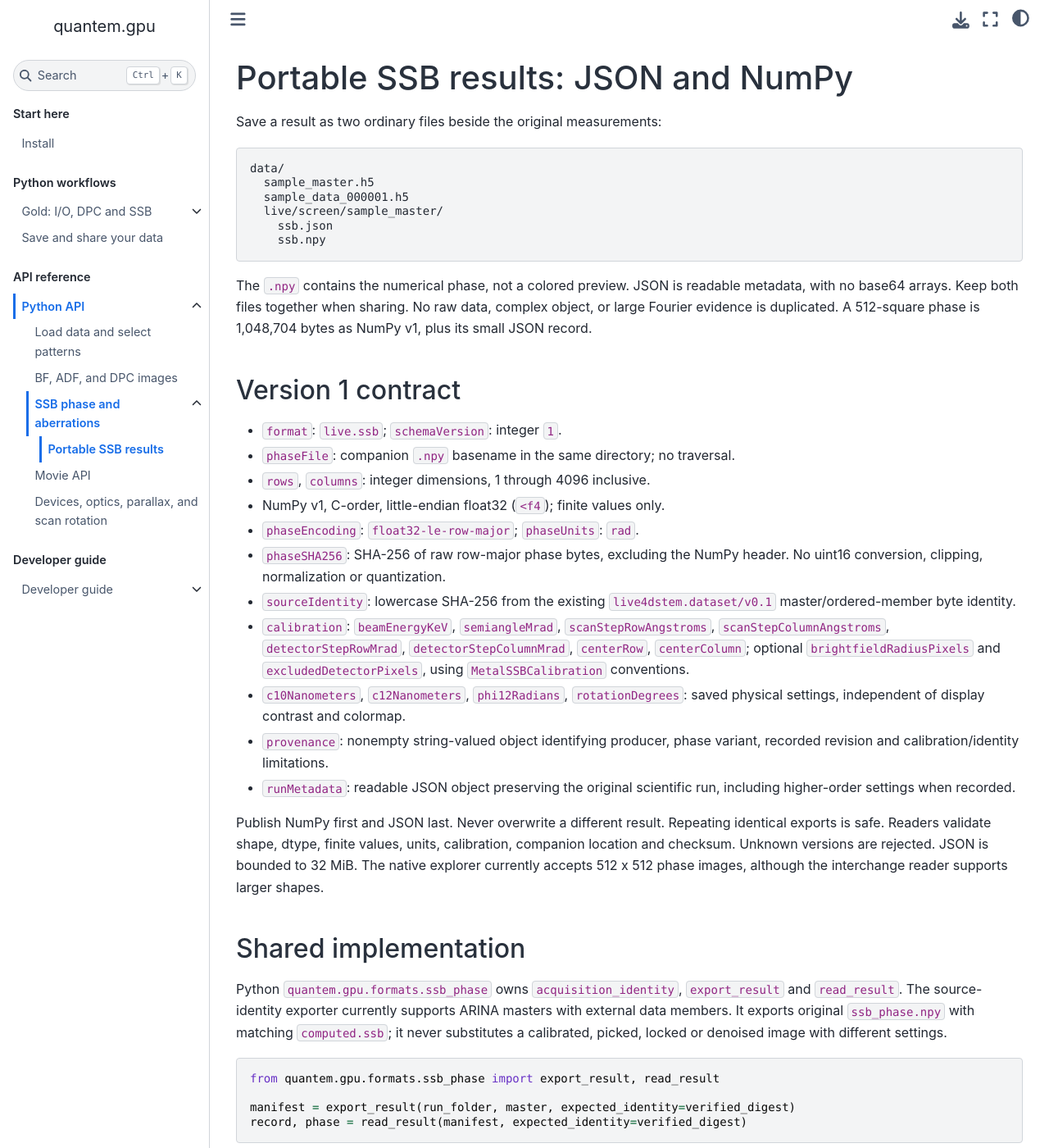
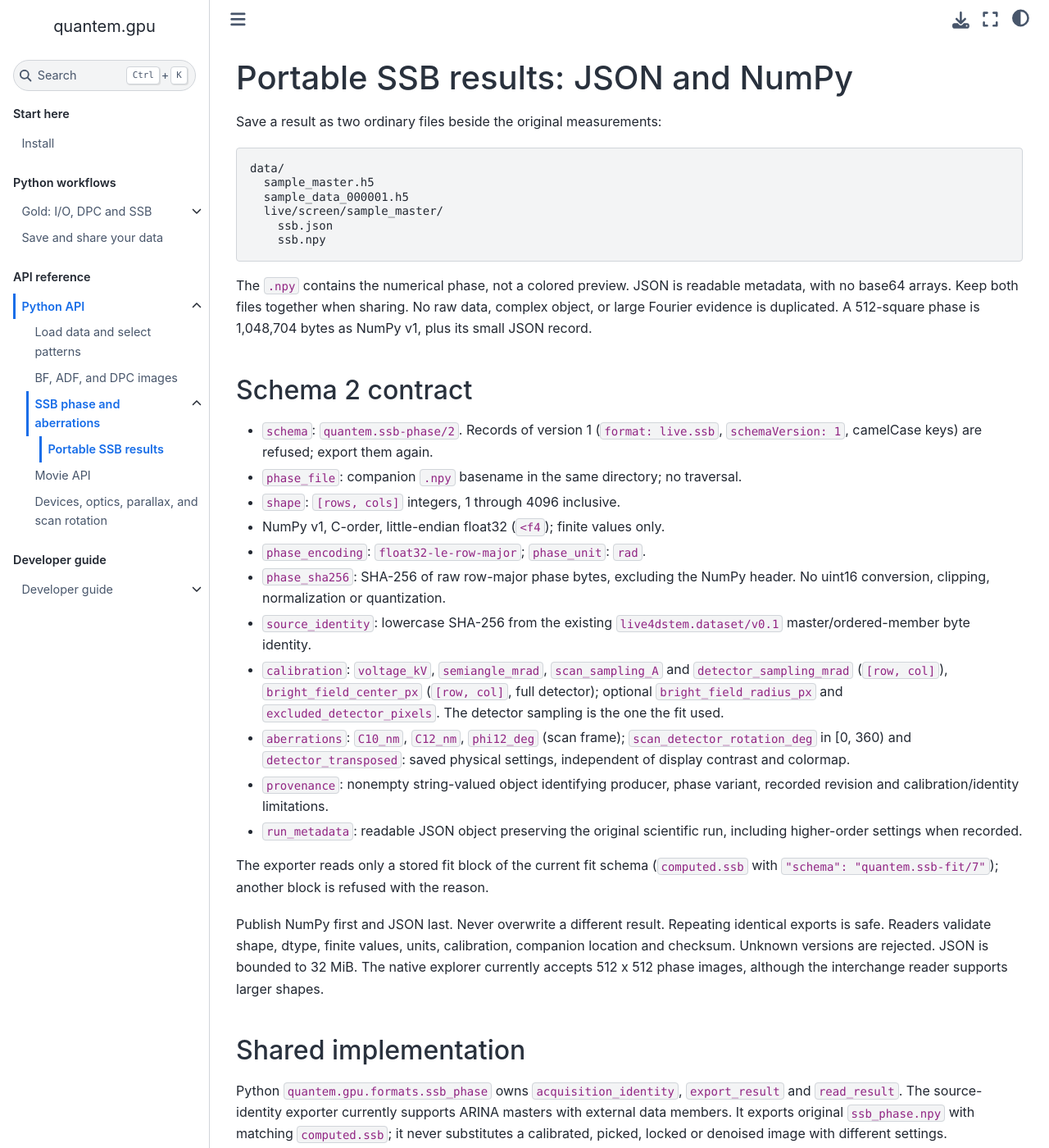
Before and after one commit to bobleesj/quantem.gpu, a Jupyter Book: the page built from docs/api/ssb-phase-artifact.md, in a window 1280 px wide and 1400 px high. Shown: the whole window at 82% size. Built offline with Jupyter Book 1.0.4 settings and Sphinx 7.4.7 and the Sphinx Book theme 1.1.4, drawn with Linux system fonts in a browser that asks for light colours; pages that are not in the unit, such as notebooks, are missing from menus.

Commit message:
refactor: portable ssb phase record is quantem.ssb-phase/2 vocabulary

```diff
--- a/docs/api/ssb-phase-artifact.md
+++ b/docs/api/ssb-phase-artifact.md
@@ -16,27 +16,33 @@ metadata, with no base64 arrays. Keep both files together when sharing. No raw
 data, complex object, or large Fourier evidence is duplicated. A 512-square
 phase is 1,048,704 bytes as NumPy v1, plus its small JSON record.
 
-## Version 1 contract
+## Schema 2 contract
 
-- `format`: `live.ssb`; `schemaVersion`: integer `1`.
-- `phaseFile`: companion `.npy` basename in the same directory; no traversal.
-- `rows`, `columns`: integer dimensions, 1 through 4096 inclusive.
+- `schema`: `quantem.ssb-phase/2`. Records of version 1 (`format: live.ssb`,
+  `schemaVersion: 1`, camelCase keys) are refused; export them again.
+- `phase_file`: companion `.npy` basename in the same directory; no traversal.
+- `shape`: `[rows, cols]` integers, 1 through 4096 inclusive.
 - NumPy v1, C-order, little-endian float32 (`<f4`); finite values only.
-- `phaseEncoding`: `float32-le-row-major`; `phaseUnits`: `rad`.
-- `phaseSHA256`: SHA-256 of raw row-major phase bytes, excluding the NumPy
+- `phase_encoding`: `float32-le-row-major`; `phase_unit`: `rad`.
+- `phase_sha256`: SHA-256 of raw row-major phase bytes, excluding the NumPy
   header. No uint16 conversion, clipping, normalization or quantization.
-- `sourceIdentity`: lowercase SHA-256 from the existing
+- `source_identity`: lowercase SHA-256 from the existing
   `live4dstem.dataset/v0.1` master/ordered-member byte identity.
-- `calibration`: `beamEnergyKeV`, `semiangleMrad`, `scanStepRowAngstroms`,
-  `scanStepColumnAngstroms`, `detectorStepRowMrad`, `detectorStepColumnMrad`,
-  `centerRow`, `centerColumn`; optional `brightfieldRadiusPixels` and
-  `excludedDetectorPixels`, using `MetalSSBCalibration` conventions.
-- `c10Nanometers`, `c12Nanometers`, `phi12Radians`, `rotationDegrees`: saved
+- `calibration`: `voltage_kV`, `semiangle_mrad`, `scan_sampling_A` and
+  `detector_sampling_mrad` (`[row, col]`), `bright_field_center_px`
+  (`[row, col]`, full detector); optional `bright_field_radius_px` and
+  `excluded_detector_pixels`. The detector sampling is the one the fit used.
+- `aberrations`: `C10_nm`, `C12_nm`, `phi12_deg` (scan frame);
+  `scan_detector_rotation_deg` in [0, 360) and `detector_transposed`: saved
   physical settings, independent of display contrast and colormap.
 - `provenance`: nonempty string-valued object identifying producer, phase
   variant, recorded revision and calibration/identity limitations.
-- `runMetadata`: readable JSON object preserving the original scientific run,
+- `run_metadata`: readable JSON object preserving the original scientific run,
   including higher-order settings when recorded.
+
+The exporter reads only a stored fit block of the current fit schema
+(`computed.ssb` with `"schema": "quantem.ssb-fit/7"`); another block is
+refused with the reason.
 
 Publish NumPy first and JSON last. Never overwrite a different result. Repeating
 identical exports is safe. Readers validate shape, dtype, finite values, units,
```
Also changed, not shown: CHANGELOG.md (+24 -2 lines), 7 other files.
